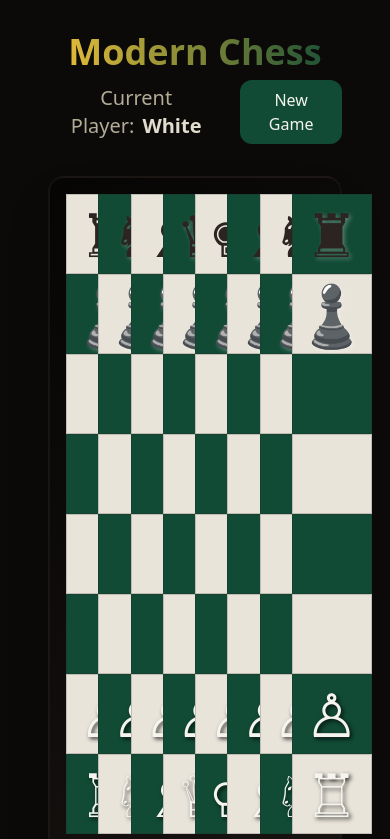
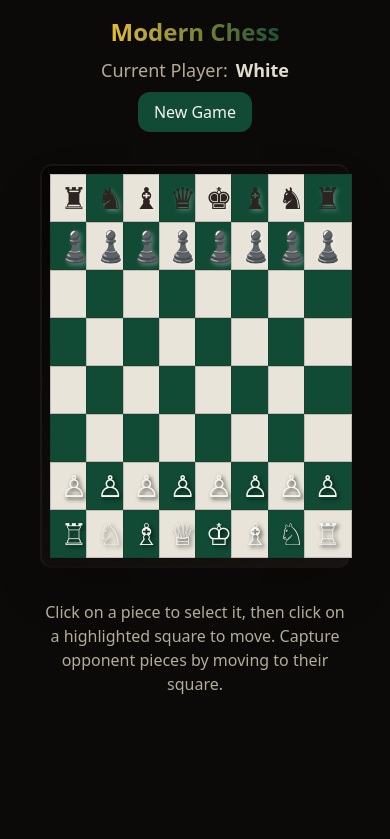
Before and after one commit to jalalferoj/modern-chess-play, a React (Vite) app: page / in a window 390 px wide. Shown: the top 839 px of the page. Built offline with nearby package versions, Linux system fonts and the light colour scheme.

Commit message:
Make chess game mobile friendly
Adjust board and piece sizes for better mobile viewing.

```diff
--- a/src/components/ChessBoard.tsx
+++ b/src/components/ChessBoard.tsx
@@ -90,11 +90,11 @@ export const ChessBoard = () => {
   return (
     <div className="flex flex-col items-center gap-8">
       <div className="text-center">
-        <h1 className="text-4xl font-bold mb-2 bg-gradient-to-r from-accent to-primary bg-clip-text text-transparent">
+        <h1 className="text-2xl sm:text-3xl md:text-4xl font-bold mb-2 bg-gradient-to-r from-accent to-primary bg-clip-text text-transparent">
           Modern Chess
         </h1>
-        <div className="flex items-center gap-4 justify-center">
-          <p className="text-xl text-muted-foreground">
+        <div className="flex flex-col sm:flex-row items-center gap-2 sm:gap-4 justify-center">
+          <p className="text-lg sm:text-xl text-muted-foreground">
             Current Player:
             <span className={`ml-2 font-semibold ${
               gameState.currentPlayer === 'white' ? 'text-secondary' : 'text-foreground'
@@ -112,7 +112,7 @@ export const ChessBoard = () => {
       </div>
 
       <div
-        className="grid grid-cols-8 gap-0 p-4 rounded-2xl shadow-2xl border-2 border-border/50"
+        className="grid grid-cols-8 gap-0 p-2 sm:p-3 md:p-4 rounded-xl sm:rounded-2xl shadow-2xl border-2 border-border/50"
         style={{
           background: 'var(--gradient-board)',
         }}
--- a/src/components/ChessPiece.tsx
+++ b/src/components/ChessPiece.tsx
@@ -9,7 +9,7 @@ export const ChessPiece = ({ piece, isSelected }: ChessPieceProps) => {
   return (
     <div
       className={`
-        text-6xl select-none cursor-pointer
+        text-3xl sm:text-4xl md:text-6xl select-none cursor-pointer
         transition-all duration-300 ease-out
         ${isSelected ? 'scale-110 drop-shadow-2xl' : 'hover:scale-105'}
         ${piece.color === 'white' ? 'text-chess-piece-white' : 'text-chess-piece-black'}
--- a/src/components/ChessSquare.tsx
+++ b/src/components/ChessSquare.tsx
@@ -21,7 +21,7 @@ export const ChessSquare = ({
 
   const getSquareClass = () => {
     let baseClass = `
-      w-20 h-20 flex items-center justify-center
+      w-12 h-12 sm:w-16 sm:h-16 md:w-20 md:h-20 flex items-center justify-center
       cursor-pointer transition-all duration-200 ease-out
       relative border border-border/20
     `;
@@ -47,7 +47,7 @@ export const ChessSquare = ({
     >
       {piece && <ChessPiece piece={piece} isSelected={isSelected} />}
       {isValidMove && !piece && (
-        <div className="w-6 h-6 rounded-full bg-chess-valid-move/70 shadow-lg" />
+        <div className="w-3 h-3 sm:w-4 sm:h-4 md:w-6 md:h-6 rounded-full bg-chess-valid-move/70 shadow-lg" />
       )}
     </div>
   );
--- a/src/pages/Index.tsx
+++ b/src/pages/Index.tsx
@@ -2,8 +2,8 @@ import { ChessBoard } from '../components/ChessBoard';
 
 const Index = () => {
   return (
-    <div className="min-h-screen bg-background py-8 px-4">
-      <div className="container mx-auto">
+    <div className="min-h-screen bg-background py-4 sm:py-6 md:py-8 px-2 sm:px-4">
+      <div className="container mx-auto max-w-4xl">
         <ChessBoard />
       </div>
     </div>
```
